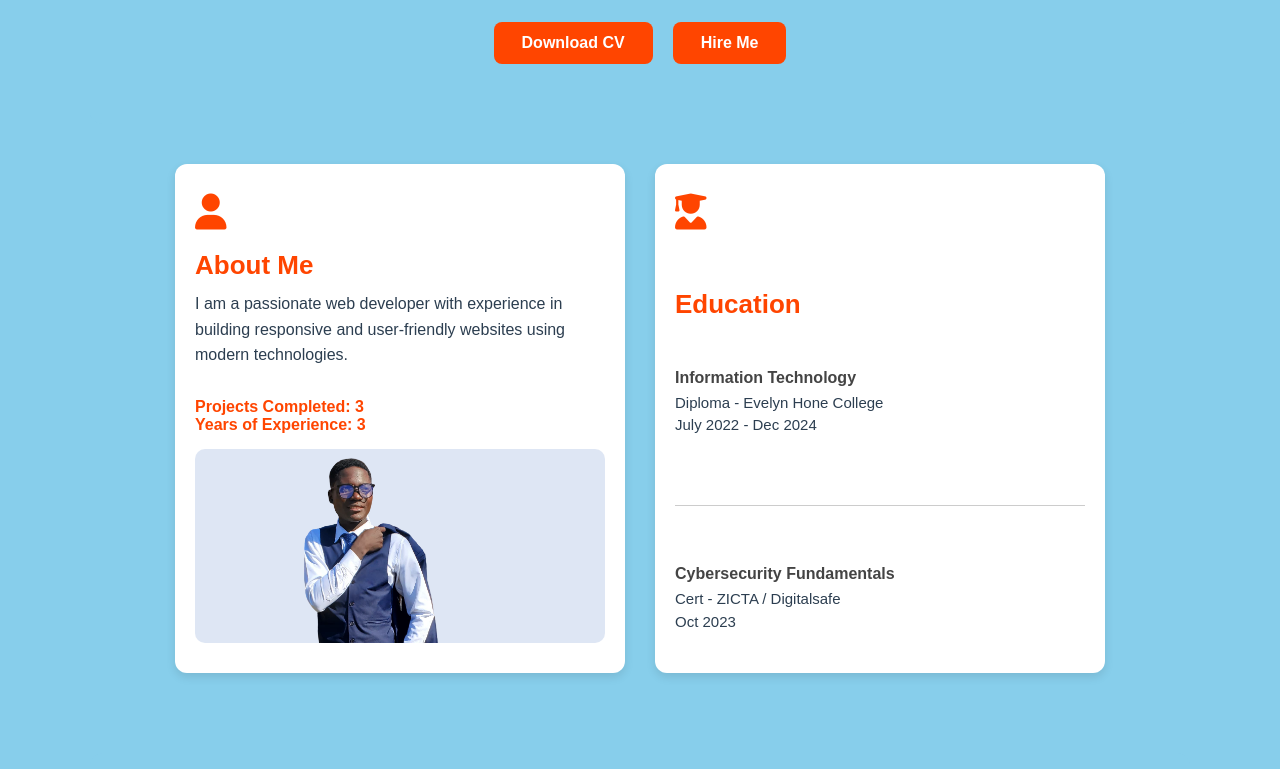
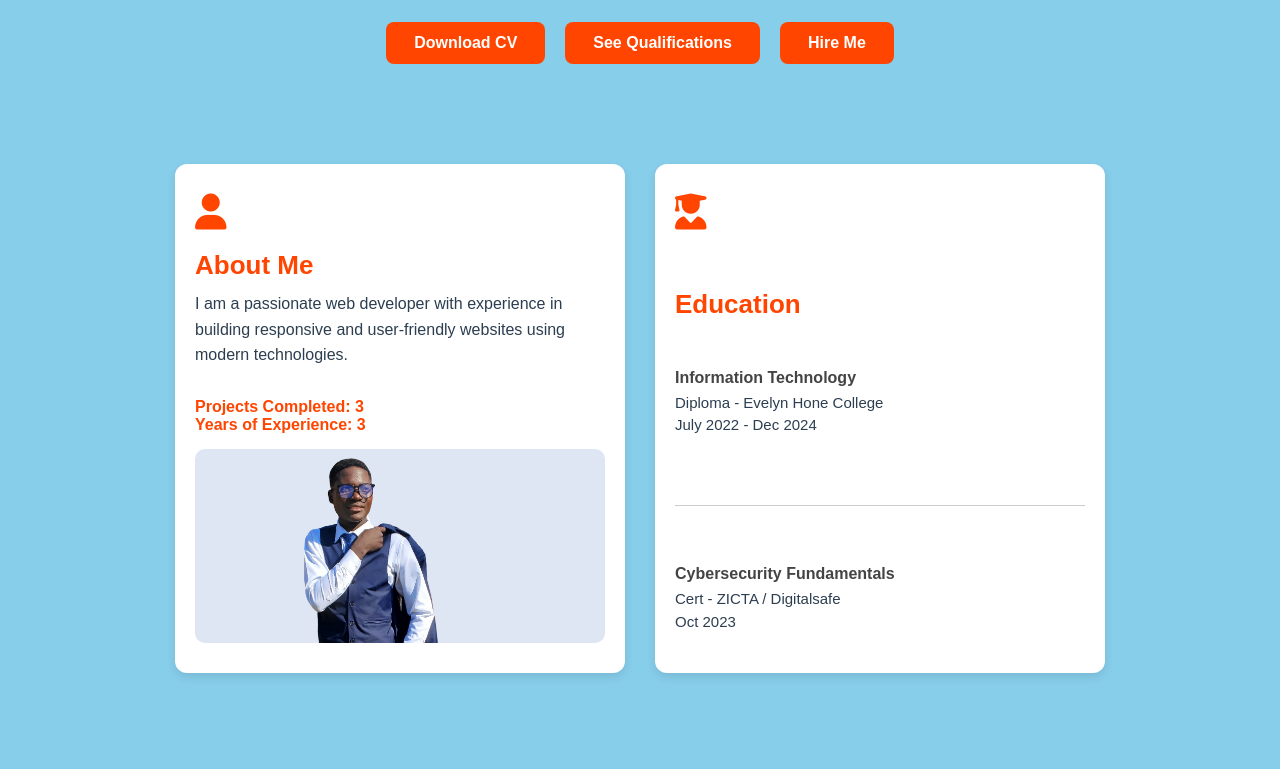
Before and after one commit to BrianC-tech/Chibbala-portfolio, a plain HTML site: page index.html in a window 1280 px wide. Shown: the part 271-1040 px from the top of the page. Drawn offline with Linux system fonts and the light colour scheme.

Commit message:
Update index.html

```diff
--- a/index.html
+++ b/index.html
@@ -453,9 +453,10 @@
 
     <!-- New Buttons -->
     <div class="cta-buttons">
-<a href="Mr. Brianchibbala.pdf" download class="download-cv-btn">Download CV</a>
+      <a href="Mr. Chibbala Brian s.pdf" download class="download-cv-btn">Download CV</a>
+      <a href="my Qualifications.pdf" download class="download-cv-btn">See Qualifications</a>
+      <a href="mailto:chibbalabrian@gmail.com" class="hire-me-btn">Hire Me</a>
 
-      <a href="https://wa.me/260777409900" target="_blank" rel="noopener" class="hire-me-btn">Hire Me</a>
     </div>
   </div>
 
@@ -519,7 +520,7 @@
         <h3>Network Technician</h3>
         <p class="service-desc">Setup, maintain, and troubleshoot networking infrastructure for optimal performance.</p>
       </div>
-      <div class="service-box">
+     <!---<div class="service-box">
         <i class="fas fa-mobile-alt"></i>
         <h3>Mobile Developer</h3>
         <p class="service-desc">Develop mobile apps optimized for both iOS and Android platforms.</p>
@@ -539,7 +540,7 @@
         <h3>Cloud Computing</h3>
         <p class="service-desc">Deploy and manage cloud infrastructure and services to optimize resources.</p>
       </div>
-    </div>
+    </div>-->
   </div>
 
  <!-- Portfolio Section -->
@@ -600,7 +601,7 @@
         <span>+260777409900</span>
       </a>
       <a
-        href="https://www.linkedin.com/in/BrianChibbala"
+        href="https://zm.linkedin.com/in/brian-chibbala-7a117829a"
         target="_blank"
         rel="noopener"
         aria-label="Visit LinkedIn profile"
```
